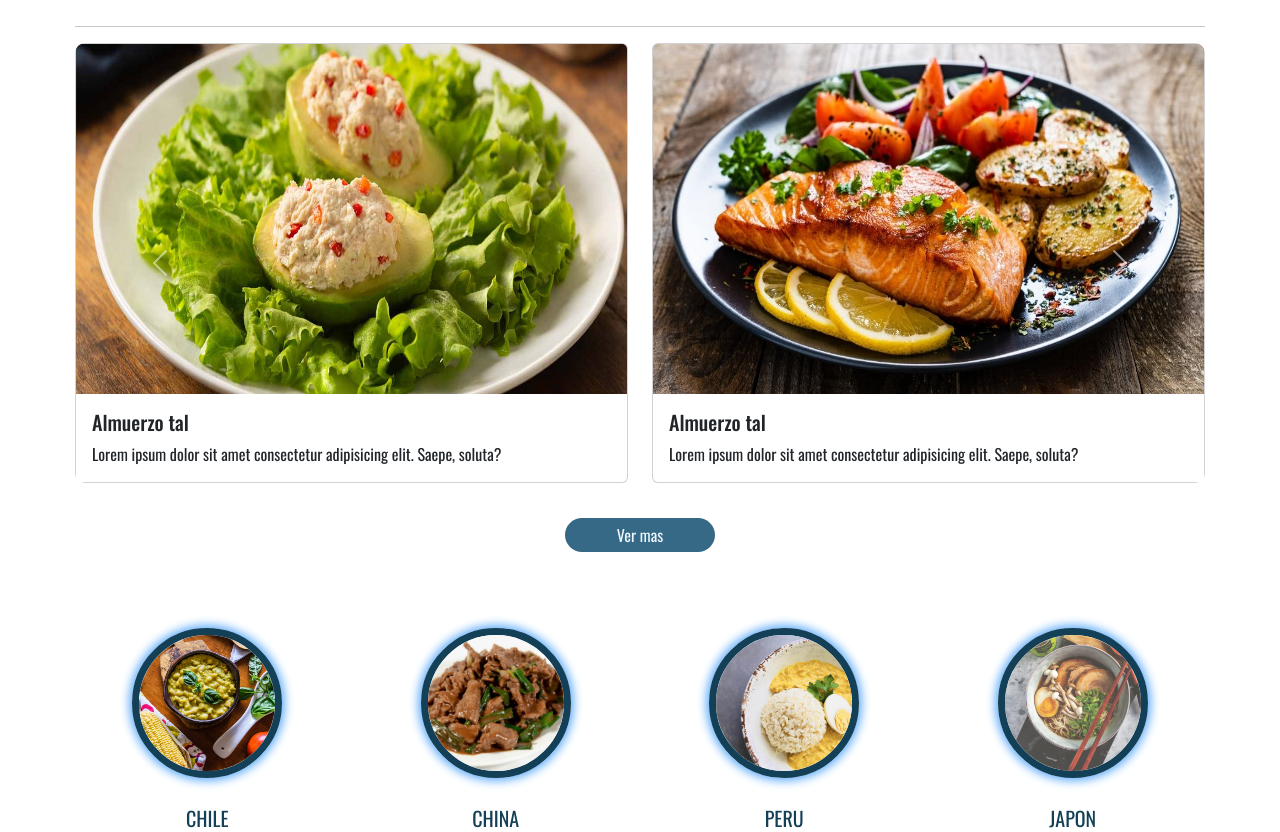
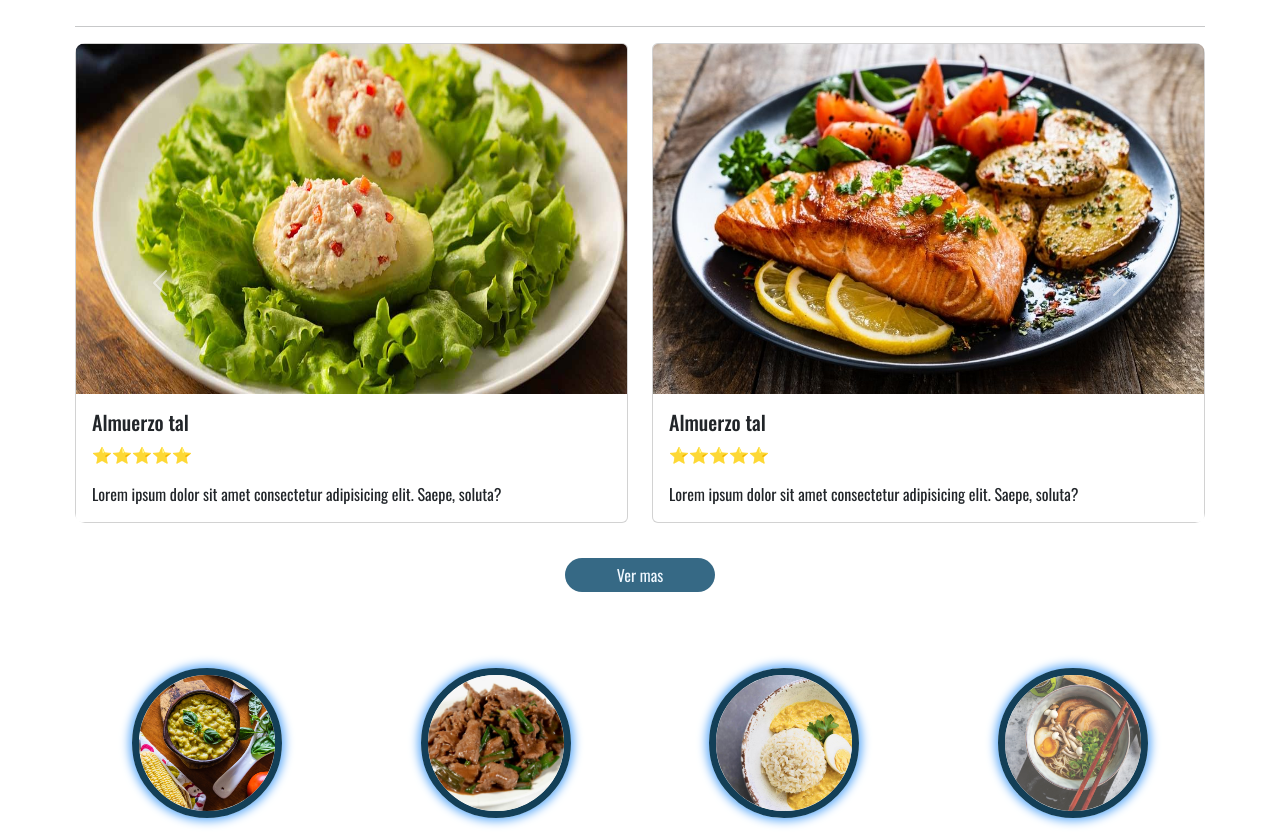
Before and after one commit to alanmartinez135/AlimentosSantiago, a Django app: page / in a window 1280 px wide. Shown: the part 731-1563 px from the top of the page. Run offline with Django 5.2, Linux system fonts and the light colour scheme.

Commit message:
Modificacion comentarios estrellas
se agregan estrellas para el diseño

```diff
--- a/Alimentos_Santiago/templates/inicio.html
+++ b/Alimentos_Santiago/templates/inicio.html
@@ -178,6 +178,7 @@
                     <img src="{% static 'img/palta-rellena-con-pollo.jpg'%}" class="card-img-top img-carrusel1" alt="...">
                     <div class="card-body">
                       <h5 class="card-title">Almuerzo tal</h5>
+                      <p>⭐⭐⭐⭐⭐</p>
                       <p class="card-text">Lorem ipsum dolor sit amet consectetur adipisicing elit. Saepe, soluta?</p>
                     </div>
                   </div>
@@ -187,6 +188,7 @@
                     <img src="{% static 'img/Salmon-al-horno-con-papas-100x565-1.jpg'%}" class="card-img-top img-carrusel1" alt="...">
                     <div class="card-body">
                       <h5 class="card-title">Almuerzo tal</h5>
+                      <p>⭐⭐⭐⭐⭐</p>
                       <p class="card-text">Lorem ipsum dolor sit amet consectetur adipisicing elit. Saepe, soluta?</p>
                     </div>
                   </div>
@@ -203,6 +205,7 @@
                     <img src="{% static 'img/cazuela-1140x760.png'%}" class="card-img-top img-carrusel1" alt="...">
                     <div class="card-body">
                       <h5 class="card-title">Almuerzo tal</h5>
+                      <p>⭐⭐⭐⭐⭐</p>
                       <p class="card-text">Lorem ipsum dolor sit amet consectetur adipisicing elit. Saepe, soluta?</p>
                     </div>
                   </div>
@@ -212,6 +215,7 @@
                     <img src="{% static 'img/chuletas-de-cerdo-asadas.jpg'%}" class="card-img-top img-carrusel1" alt="...">
                     <div class="card-body">
                       <h5 class="card-title">Almuerzo tal</h5>
+                      <p>⭐⭐⭐⭐⭐</p>
                       <p class="card-text">Lorem ipsum dolor sit amet consectetur adipisicing elit. Saepe, soluta?</p>
                     </div>
                   </div>
@@ -227,7 +231,7 @@
                     <img src="{% static 'img/Receta-de-Fideos-con-Salsa.jpg'%}" class="card-img-top img-carrusel1" alt="...">
                     <div class="card-body">
                       <h5 class="card-title">Almuerzo tal</h5>
-                      <p class="card-text">This is a longer card with supporting text below as a natural lead-in to additional content. This content is a little bit longer.</p>
+                      <p class="card-text">Lorem ipsum, dolor sit amet consectetur adipisicing elit. Aspernatur, dolor!</p>
                     </div>
                   </div>
                 </div>
@@ -236,7 +240,7 @@
                     <img src="{% static 'img/sopa.jpg'%}" class="card-img-top img-carrusel1" alt="...">
                     <div class="card-body">
                       <h5 class="card-title">Almuerzo tal</h5>
-                      <p class="card-text">This is a longer card with supporting text below as a natural lead-in to additional content. This content is a little bit longer.</p>
+                      <p class="card-text">Lorem ipsum, dolor sit amet consectetur adipisicing elit. Aspernatur, dolor!</p>
                     </div>
                   </div>
                 </div>
@@ -455,6 +459,7 @@
                   <div class="card h-100">
                     <div class="card-body">
                       <h5 class="card-title">Comentarios</h5>
+                      <p>⭐⭐⭐⭐⭐</p>
                       <p class="card-text">Lorem ipsum dolor sit amet consectetur adipisicing elit. Saepe, soluta?</p>
                     </div>
                   </div>
@@ -463,6 +468,7 @@
                   <div class="card h-100">
                     <div class="card-body">
                       <h5 class="card-title">Comentarios</h5>
+                      <p>⭐⭐⭐⭐⭐</p>
                       <p class="card-text">Lorem ipsum dolor sit amet consectetur adipisicing elit. Saepe, soluta?</p>
                     </div>
                   </div>
@@ -471,6 +477,7 @@
                   <div class="card h-100">
                     <div class="card-body">
                       <h5 class="card-title">Comentarios</h5>
+                      <p>⭐⭐⭐⭐⭐</p>
                       <p class="card-text">Lorem ipsum dolor sit amet consectetur adipisicing elit. Saepe, soluta?</p>
                     </div>
                   </div>
@@ -483,6 +490,7 @@
                   <div class="card h-100">
                     <div class="card-body">
                       <h5 class="card-title">Comentarios</h5>
+                      <p>⭐⭐⭐⭐⭐</p>
                       <p class="card-text">Lorem ipsum dolor sit amet consectetur adipisicing elit. Saepe, soluta?</p>
                     </div>
                   </div>
@@ -491,6 +499,7 @@
                   <div class="card h-100">
                     <div class="card-body">
                       <h5 class="card-title">Comentarios</h5>
+                      <p>⭐⭐⭐⭐⭐</p>
                       <p class="card-text">Lorem ipsum dolor sit amet consectetur adipisicing elit. Saepe, soluta?</p>
                     </div>
                   </div>
@@ -499,18 +508,20 @@
                   <div class="card h-100">
                     <div class="card-body">
                       <h5 class="card-title">Comentarios</h5>
+                      <p>⭐⭐⭐⭐⭐</p>
                       <p class="card-text">Lorem ipsum dolor sit amet consectetur adipisicing elit. Saepe, soluta?</p>
                     </div>
                   </div>
                 </div>
               </div>
             </div>
-            <div class="carousel-item" data-bs-interval="4000">
+            <div class="carousel-item" data-bs-interval="2000">
               <div class="row row-cols-1 row-cols-md-3 g-4">
                 <div class="col">
                   <div class="card h-100">
                     <div class="card-body">
                       <h5 class="card-title">Comentarios</h5>
+                      <p>⭐⭐⭐⭐⭐</p>
                       <p class="card-text">Lorem ipsum dolor sit amet consectetur adipisicing elit. Saepe, soluta?</p>
                     </div>
                   </div>
@@ -519,6 +530,7 @@
                   <div class="card h-100">
                     <div class="card-body">
                       <h5 class="card-title">Comentarios</h5>
+                      <p>⭐⭐⭐⭐⭐</p>
                       <p class="card-text">Lorem ipsum dolor sit amet consectetur adipisicing elit. Saepe, soluta?</p>
                     </div>
                   </div>
@@ -527,6 +539,7 @@
                   <div class="card h-100">
                     <div class="card-body">
                       <h5 class="card-title">Comentarios</h5>
+                      <p>⭐⭐⭐⭐⭐</p>
                       <p class="card-text">Lorem ipsum dolor sit amet consectetur adipisicing elit. Saepe, soluta?</p>
                     </div>
                   </div>
```
